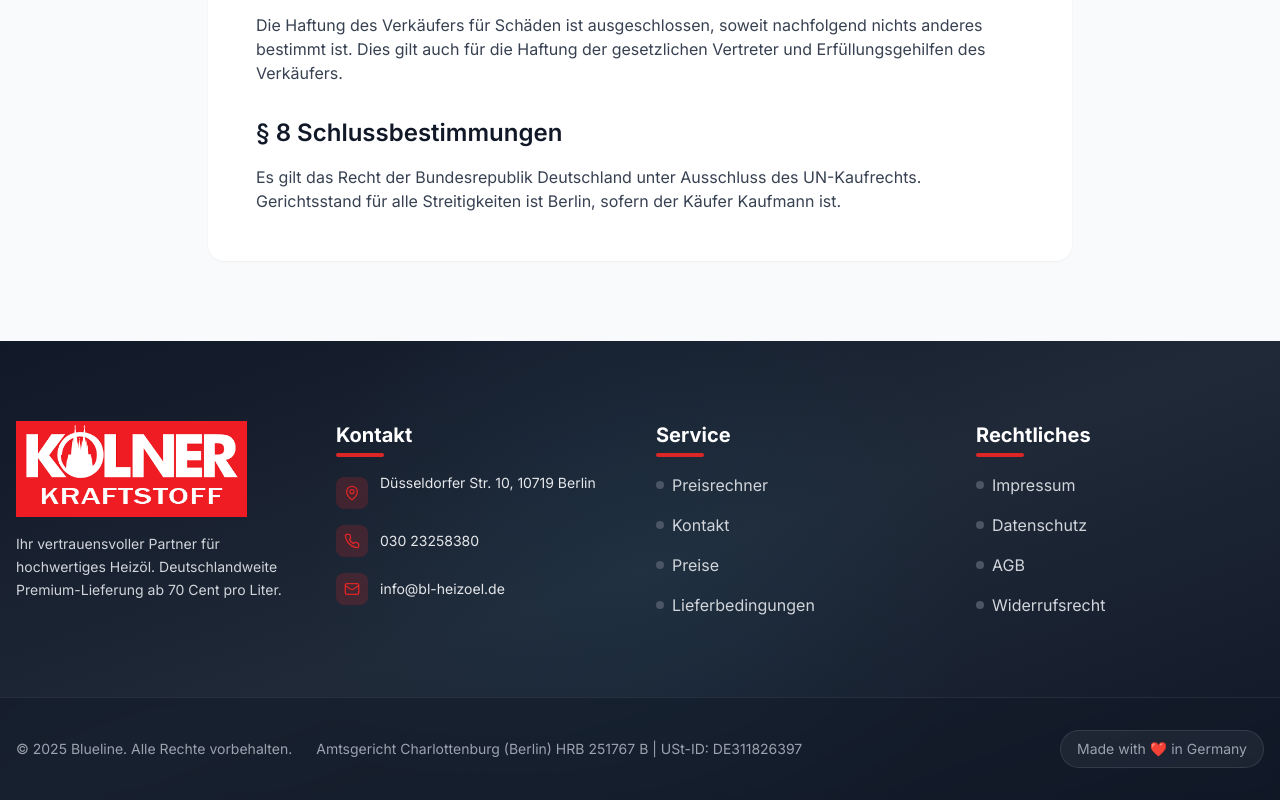
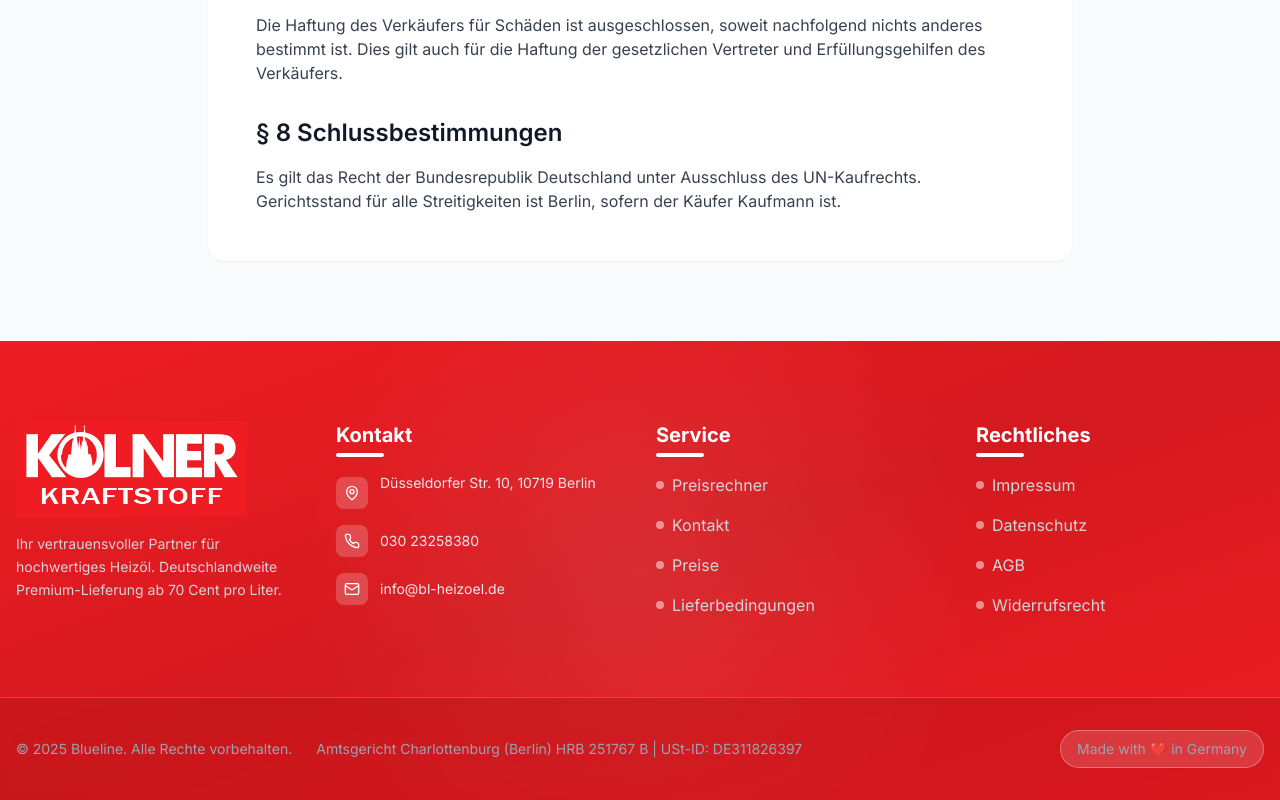
Before and after one commit to dvvvvv411/blueline-heizoel-98481, a React (Vite) app: page /agb in a window 1280 px wide. Shown: the part 1315-2115 px from the top of the page. Built offline with nearby package versions, Linux system fonts and the light colour scheme.

Commit message:
Refactor: Apply red color scheme to footer

```diff
--- a/src/components/Footer.tsx
+++ b/src/components/Footer.tsx
@@ -4,9 +4,9 @@ import { Link } from 'react-router-dom';
 
 const Footer = () => {
   return (
-    <footer className="relative bg-gradient-to-br from-gray-900 via-gray-800 to-gray-900">
+    <footer className="relative bg-gradient-to-br from-[#ef1c23] via-[#d41a1f] to-[#ef1c23]">
       {/* Background Pattern */}
-      <div className="absolute inset-0 bg-[radial-gradient(circle_at_50%_50%,rgba(56,189,248,0.05),transparent_50%)]"></div>
+      <div className="absolute inset-0 bg-[radial-gradient(circle_at_50%_50%,rgba(255,255,255,0.08),transparent_50%)]"></div>
 
       <div className="relative">
         {/* Main Footer Content */}
@@ -31,35 +31,35 @@ const Footer = () => {
             <div className="space-y-6">
               <h4 className="text-xl font-bold text-white relative">
                 Kontakt
-                <div className="absolute -bottom-2 left-0 w-12 h-1 bg-gradient-to-r from-primary to-red-600 rounded-full"></div>
+                <div className="absolute -bottom-2 left-0 w-12 h-1 bg-white rounded-full"></div>
               </h4>
               <div className="space-y-4">
                 <div className="group flex items-start space-x-3">
-                  <div className="w-8 h-8 bg-primary/20 rounded-lg flex items-center justify-center mt-1 group-hover:bg-primary/30 transition-colors duration-300">
-                    <MapPin className="w-4 h-4 text-primary" />
+                  <div className="w-8 h-8 bg-white/20 rounded-lg flex items-center justify-center mt-1 group-hover:bg-white/30 transition-colors duration-300">
+                    <MapPin className="w-4 h-4 text-white" />
                   </div>
                   <span className="text-gray-200 text-sm">Düsseldorfer Str. 10, 10719 Berlin</span>
                 </div>
 
                 <div className="group flex items-center space-x-3">
-                  <div className="w-8 h-8 bg-primary/20 rounded-lg flex items-center justify-center group-hover:bg-primary/30 transition-colors duration-300">
-                    <Phone className="w-4 h-4 text-primary" />
+                  <div className="w-8 h-8 bg-white/20 rounded-lg flex items-center justify-center group-hover:bg-white/30 transition-colors duration-300">
+                    <Phone className="w-4 h-4 text-white" />
                   </div>
                   <a
                     href="tel:+493023258380"
-                    className="text-gray-200 text-sm hover:text-primary transition-colors duration-300"
+                    className="text-gray-200 text-sm hover:text-white transition-colors duration-300"
                   >
                     030 23258380
                   </a>
                 </div>
 
                 <div className="group flex items-center space-x-3">
-                  <div className="w-8 h-8 bg-primary/20 rounded-lg flex items-center justify-center group-hover:bg-primary/30 transition-colors duration-300">
-                    <Mail className="w-4 h-4 text-primary" />
+                  <div className="w-8 h-8 bg-white/20 rounded-lg flex items-center justify-center group-hover:bg-white/30 transition-colors duration-300">
+                    <Mail className="w-4 h-4 text-white" />
                   </div>
                   <a
                     href="mailto:info@bl-heizoel.de"
-                    className="text-gray-200 text-sm hover:text-primary transition-colors duration-300"
+                    className="text-gray-200 text-sm hover:text-white transition-colors duration-300"
                   >
                     info@bl-heizoel.de
                   </a>
@@ -71,42 +71,42 @@ const Footer = () => {
             <div className="space-y-6">
               <h4 className="text-xl font-bold text-white relative">
                 Service
-                <div className="absolute -bottom-2 left-0 w-12 h-1 bg-gradient-to-r from-primary to-red-600 rounded-full"></div>
+                <div className="absolute -bottom-2 left-0 w-12 h-1 bg-white rounded-full"></div>
               </h4>
               <ul className="space-y-4">
                 <li>
                   <a
                     href="#preisrechner"
-                    className="text-gray-300 hover:text-primary transition-all duration-300 flex items-center space-x-2 group"
+                    className="text-gray-300 hover:text-white transition-all duration-300 flex items-center space-x-2 group"
                   >
-                    <span className="w-2 h-2 bg-gray-600 rounded-full group-hover:bg-primary transition-colors duration-300"></span>
+                    <span className="w-2 h-2 bg-white/50 rounded-full group-hover:bg-white transition-colors duration-300"></span>
                     <span>Preisrechner</span>
                   </a>
                 </li>
                 <li>
                   <a
                     href="#kontakt"
-                    className="text-gray-300 hover:text-primary transition-all duration-300 flex items-center space-x-2 group"
+                    className="text-gray-300 hover:text-white transition-all duration-300 flex items-center space-x-2 group"
                   >
-                    <span className="w-2 h-2 bg-gray-600 rounded-full group-hover:bg-primary transition-colors duration-300"></span>
+                    <span className="w-2 h-2 bg-white/50 rounded-full group-hover:bg-white transition-colors duration-300"></span>
                     <span>Kontakt</span>
                   </a>
                 </li>
                 <li>
                   <Link
                     to="/preise"
-                    className="text-gray-300 hover:text-primary transition-all duration-300 flex items-center space-x-2 group"
+                    className="text-gray-300 hover:text-white transition-all duration-300 flex items-center space-x-2 group"
                   >
-                    <span className="w-2 h-2 bg-gray-600 rounded-full group-hover:bg-primary transition-colors duration-300"></span>
+                    <span className="w-2 h-2 bg-white/50 rounded-full group-hover:bg-white transition-colors duration-300"></span>
                     <span>Preise</span>
                   </Link>
                 </li>
                 <li>
                   <Link
                     to="/lieferservice"
-                    className="text-gray-300 hover:text-primary transition-all duration-300 flex items-center space-x-2 group"
+                    className="text-gray-300 hover:text-white transition-all duration-300 flex items-center space-x-2 group"
                   >
-                    <span className="w-2 h-2 bg-gray-600 rounded-full group-hover:bg-primary transition-colors duration-300"></span>
+                    <span className="w-2 h-2 bg-white/50 rounded-full group-hover:bg-white transition-colors duration-300"></span>
                     <span>Lieferbedingungen</span>
                   </Link>
                 </li>
@@ -117,42 +117,42 @@ const Footer = () => {
             <div className="space-y-6">
               <h4 className="text-xl font-bold text-white relative">
                 Rechtliches
-                <div className="absolute -bottom-2 left-0 w-12 h-1 bg-gradient-to-r from-primary to-red-600 rounded-full"></div>
+                <div className="absolute -bottom-2 left-0 w-12 h-1 bg-white rounded-full"></div>
               </h4>
               <ul className="space-y-4">
                 <li>
                   <Link
                     to="/impressum"
-                    className="text-gray-300 hover:text-primary transition-all duration-300 flex items-center space-x-2 group"
+                    className="text-gray-300 hover:text-white transition-all duration-300 flex items-center space-x-2 group"
                   >
-                    <span className="w-2 h-2 bg-gray-600 rounded-full group-hover:bg-primary transition-colors duration-300"></span>
+                    <span className="w-2 h-2 bg-white/50 rounded-full group-hover:bg-white transition-colors duration-300"></span>
                     <span>Impressum</span>
                   </Link>
                 </li>
                 <li>
                   <Link
                     to="/datenschutz"
-                    className="text-gray-300 hover:text-primary transition-all duration-300 flex items-center space-x-2 group"
+                    className="text-gray-300 hover:text-white transition-all duration-300 flex items-center space-x-2 group"
                   >
-                    <span className="w-2 h-2 bg-gray-600 rounded-full group-hover:bg-primary transition-colors duration-300"></span>
+                    <span className="w-2 h-2 bg-white/50 rounded-full group-hover:bg-white transition-colors duration-300"></span>
                     <span>Datenschutz</span>
                   </Link>
                 </li>
                 <li>
                   <Link
                     to="/agb"
-                    className="text-gray-300 hover:text-primary transition-all duration-300 flex items-center space-x-2 group"
+                    className="text-gray-300 hover:text-white transition-all duration-300 flex items-center space-x-2 group"
                   >
-                    <span className="w-2 h-2 bg-gray-600 rounded-full group-hover:bg-primary transition-colors duration-300"></span>
+                    <span className="w-2 h-2 bg-white/50 rounded-full group-hover:bg-white transition-colors duration-300"></span>
                     <span>AGB</span>
                   </Link>
                 </li>
                 <li>
                   <Link
                     to="/widerrufsrecht"
-                    className="text-gray-300 hover:text-primary transition-all duration-300 flex items-center space-x-2 group"
+                    className="text-gray-300 hover:text-white transition-all duration-300 flex items-center space-x-2 group"
                   >
-                    <span className="w-2 h-2 bg-gray-600 rounded-full group-hover:bg-primary transition-colors duration-300"></span>
+                    <span className="w-2 h-2 bg-white/50 rounded-full group-hover:bg-white transition-colors duration-300"></span>
                     <span>Widerrufsrecht</span>
                   </Link>
                 </li>
@@ -162,14 +162,14 @@ const Footer = () => {
         </div>
 
         {/* Bottom Bar */}
-        <div className="border-t border-gray-700/50 bg-gray-900/50 backdrop-blur-sm">
+        <div className="border-t border-white/20 bg-[#c01418]/50 backdrop-blur-sm">
           <div className="container mx-auto px-4 py-8">
             <div className="flex items-center justify-between gap-6 flex-nowrap overflow-x-auto">
               <div className="flex items-center gap-6 text-gray-400 text-sm whitespace-nowrap">
                 <span>© 2025 Blueline. Alle Rechte vorbehalten.</span>
                 <span>Amtsgericht Charlottenburg (Berlin) HRB 251767 B | USt-ID: DE311826397</span>
               </div>
-              <div className="text-sm text-gray-400 bg-white/5 px-4 py-2 rounded-full border border-white/10 whitespace-nowrap">
+              <div className="text-sm text-gray-400 bg-white/15 px-4 py-2 rounded-full border border-white/30 whitespace-nowrap">
                 Made with ❤️ in Germany
               </div>
             </div>
```
